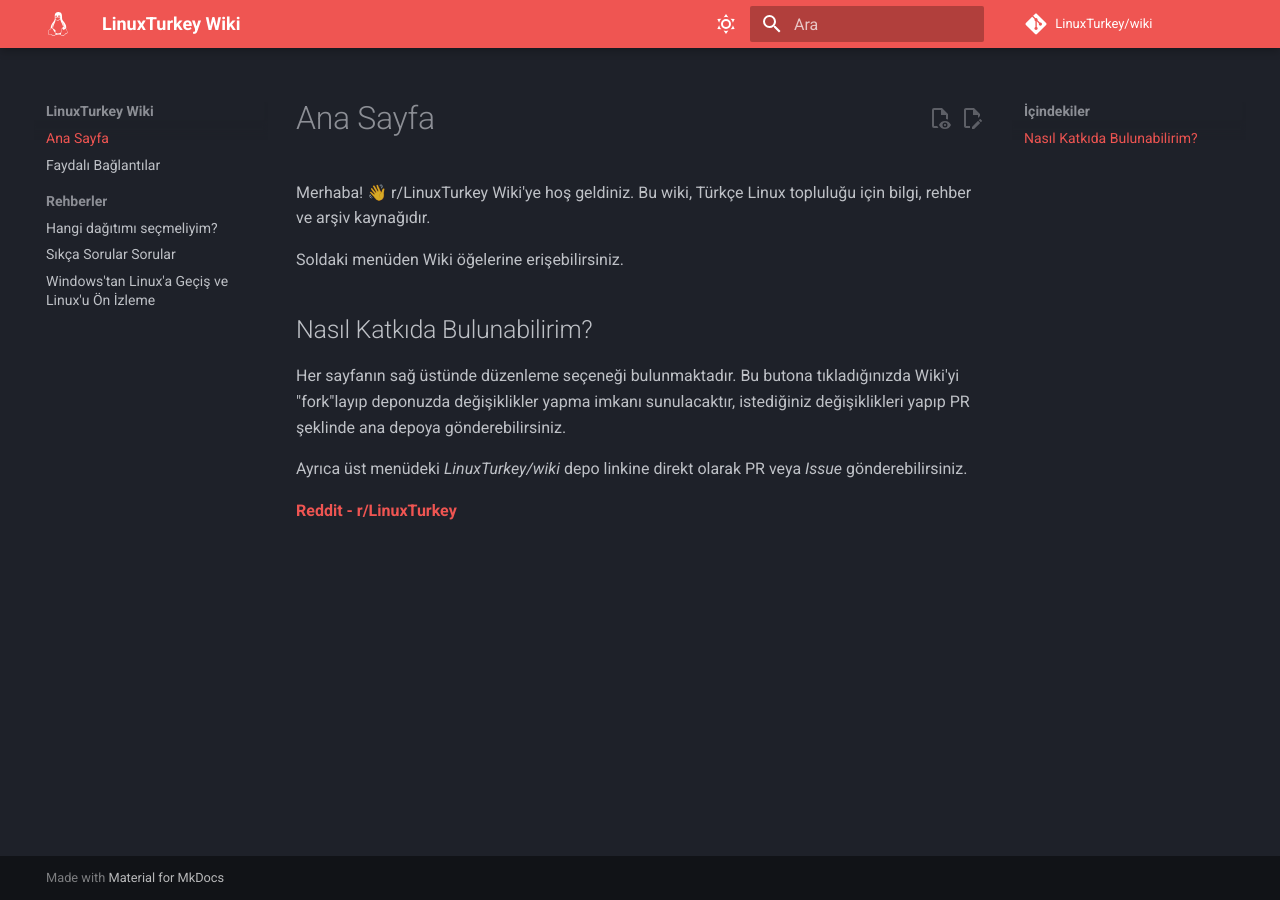
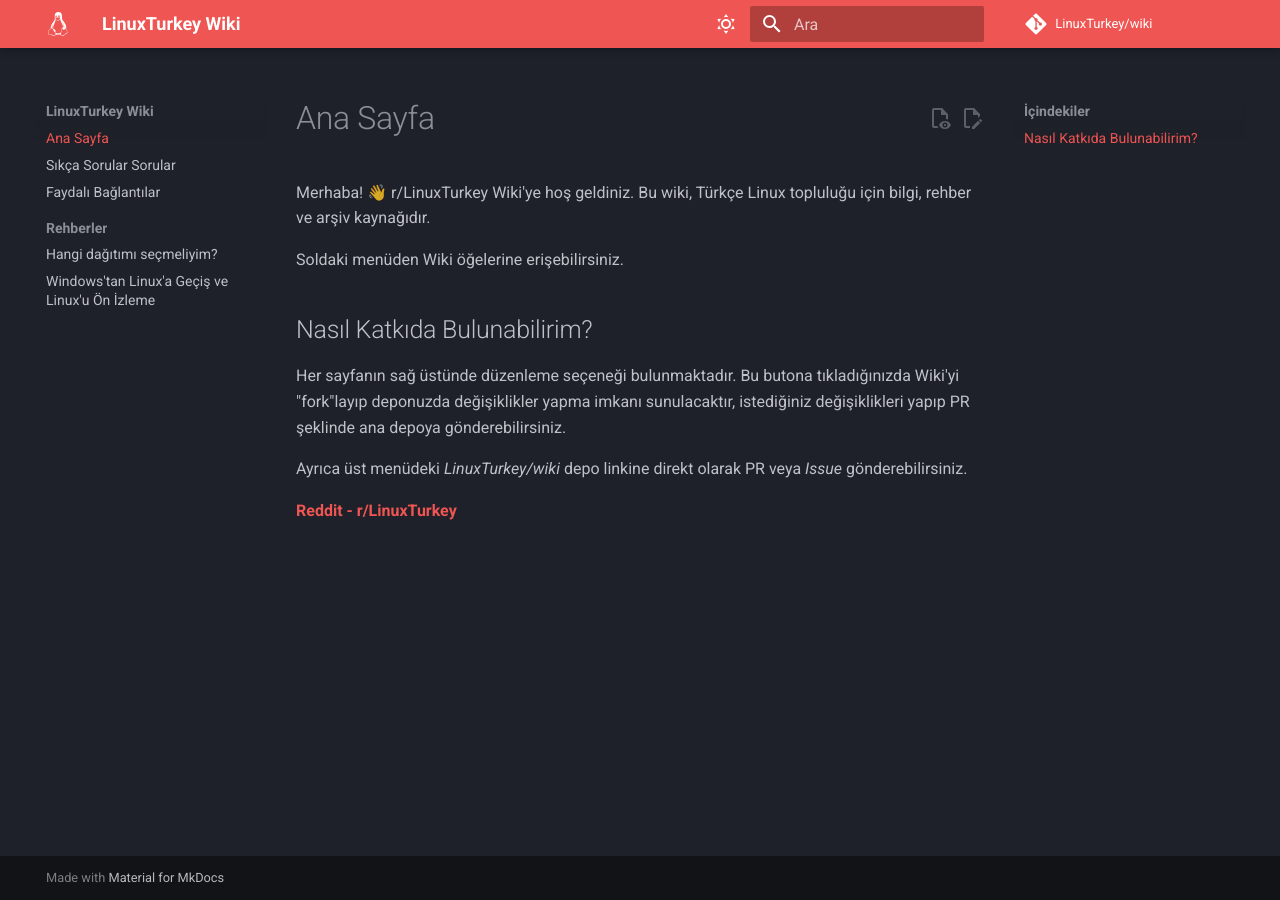
Before and after one commit to LinuxTurkey/wiki, an MkDocs documentation site: the page built from src/index.md, in a window 1280 px wide. Built offline with MkDocs 1.6.1 and Material for MkDocs 9.7.7, drawn with Linux system fonts in a browser that asks for light colours; comment, search, counter and statistics services are not loaded; some of the changed lines change nothing that is shown.

Commit message:
Rearrange the navigation

```diff
--- a/mkdocs.yml
+++ b/mkdocs.yml
@@ -18,6 +18,9 @@
   - pymdownx.emoji:
       emoji_index: !!python/name:material.extensions.emoji.twemoji
       emoji_generator: !!python/name:material.extensions.emoji.to_svg
+  - def_list
+  - pymdownx.tasklist:
+      custom_checkbox: true
 theme:
   name: material
   icon:
@@ -48,3 +51,10 @@
       toggle:
         icon: material/weather-night
         name: Switch to dark mode
+nav:
+  - index.md
+  - rehberler/sss.md
+  - faydali_baglantilar.md
+  - Rehberler:
+    - rehberler/hangi_dagitim.md
+    - rehberler/windowstan_linuxa.md
```
